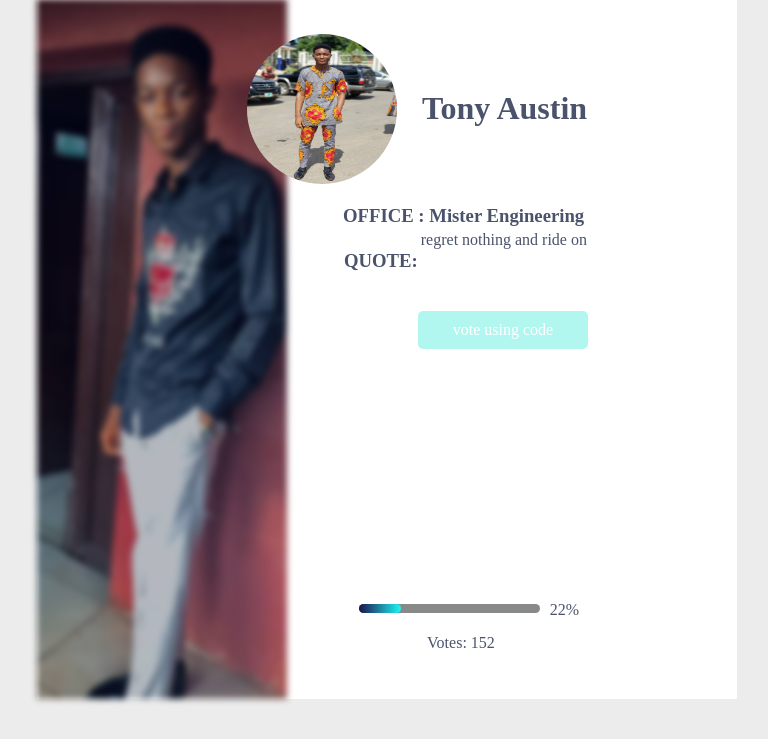
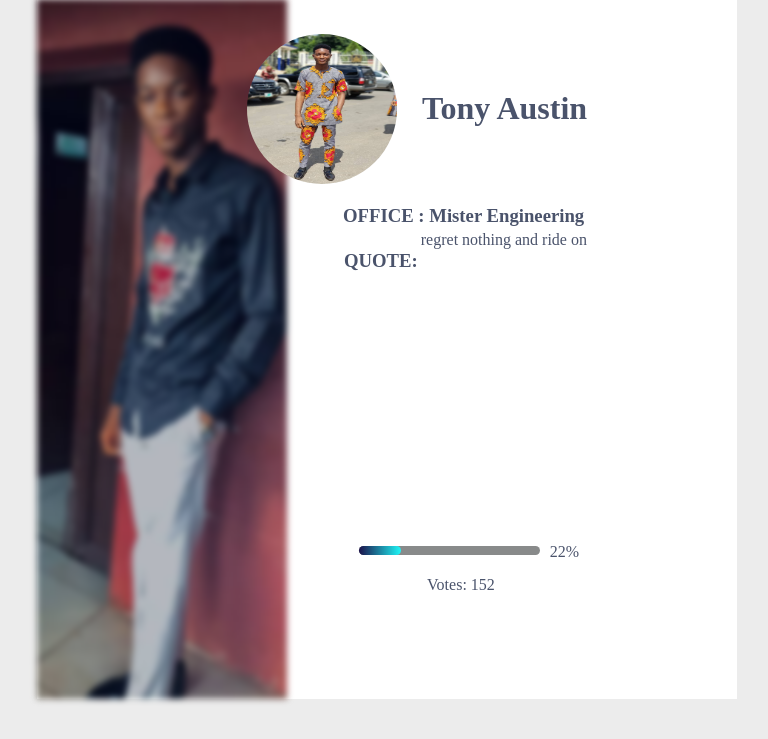
Before and after one commit to WinterDevelopers/fibble-box, a Django app: page /candidate/4/ in a window 1280 px wide. Shown: the part 136-875 px from the top of the page, without its empty margins (219-987 px from the left). Run offline with Django 3.2, Linux system fonts and the light colour scheme; data comes from the database, SQL or seed files in the repository; both versions use the stored data as it was after the commit.

Commit message:
ended the voting of nuesa

```diff
--- a/templates/candidate.html
+++ b/templates/candidate.html
@@ -16,7 +16,7 @@
             <h3 style="padding: 1px; margin-left: 25px;">QUOTE: <span style="font-size: small;"></span></h3>
             <p class="candidate-quote" style="inline-size: 170px;">{{candidate.quote}}</p>
         </div>
-        <div style="position: relative;">
+        <!--<div style="position: relative;">
             <div id="candidate-code" class="candidate-code" > vote using code</div>
             <div class="code-option">
                 <div id="code-option-content" class="no-display">
@@ -34,7 +34,7 @@
                 </div>
 
             </div>
-        </div>
+        </div> -->
 
        <div class="candidate-vote">
            <!-- <div id="candidate-btn-minus" class="candidate-btn-minus" >
```
Also changed, not shown: db.sqlite3.
